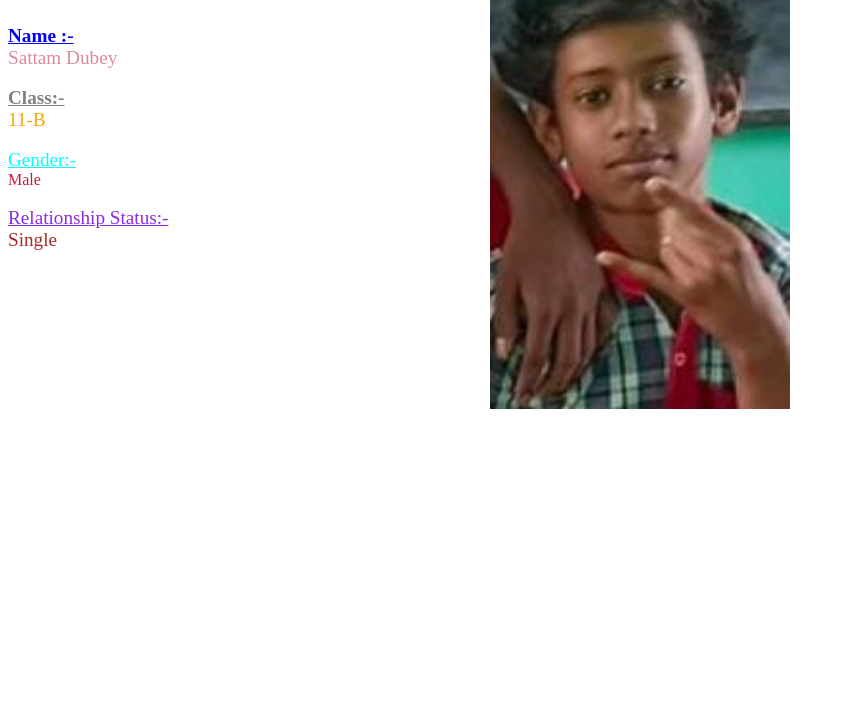
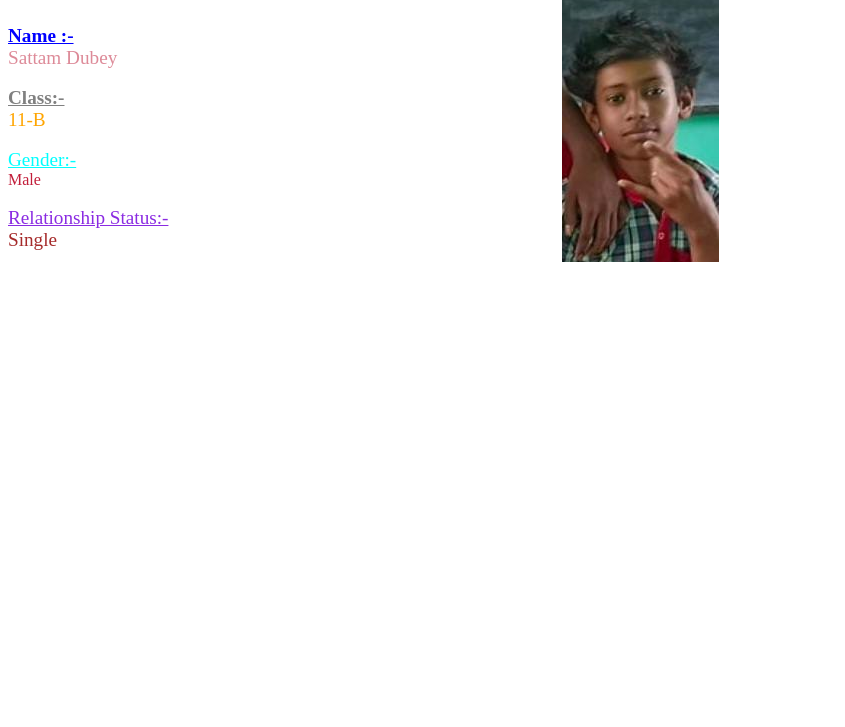
Before and after one commit to s2009bibek07-netizen/Sattam, a plain HTML site: page index.html in a window 1280 px wide. Shown: the part 73-800 px from the top of the page, without its empty margins (0-845 px from the left). Drawn offline with Linux system fonts and the light colour scheme.

Commit message:
Update style.css

```diff
--- a/style.css
+++ b/style.css
@@ -39,7 +39,7 @@ body {
     background-image: url('image.jpg');
     background-position: center;
     background-repeat: no-repeat;
-    background-size: 300px;
-    width: 300pxS;
+
+
 
 }
```
